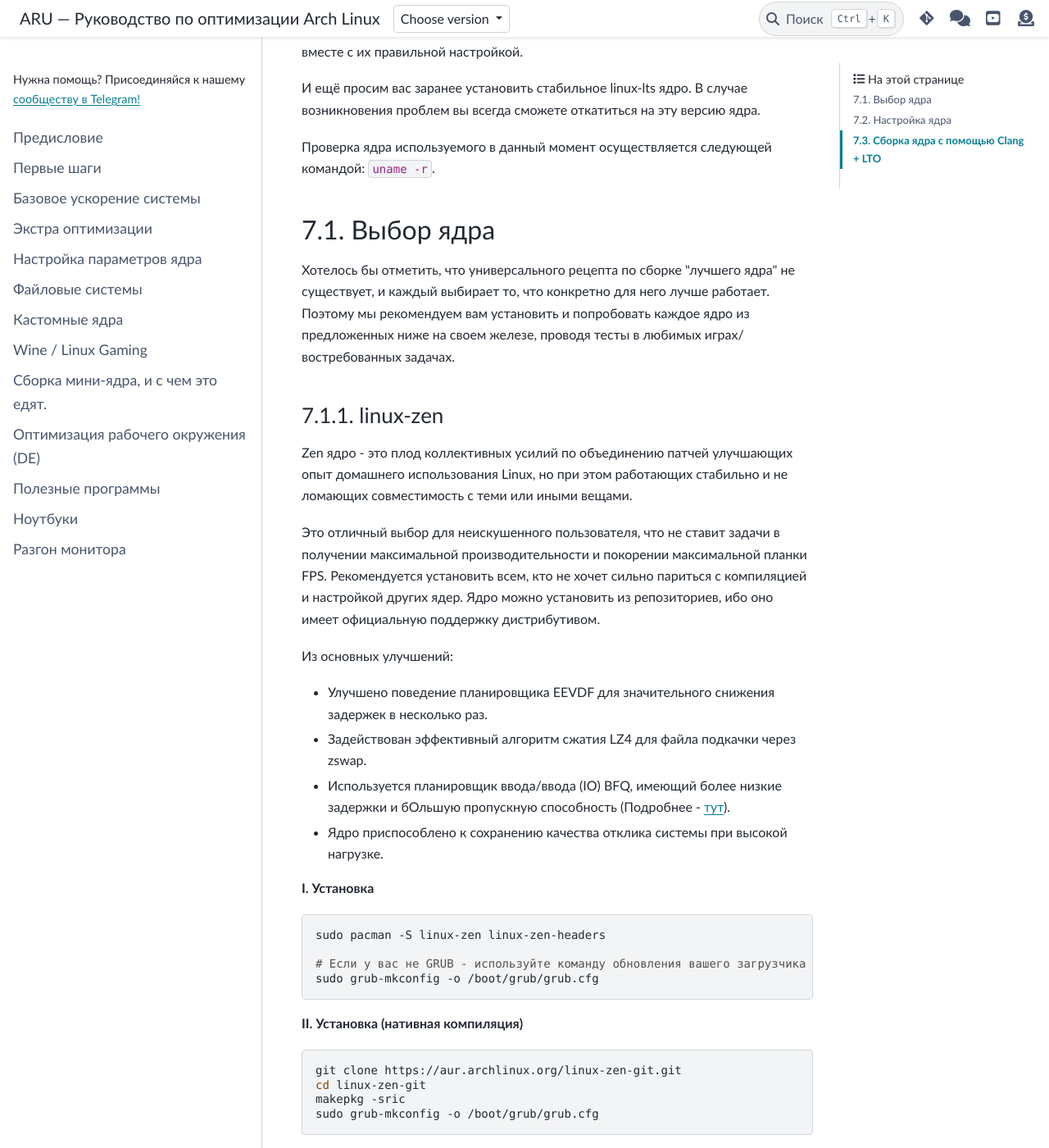
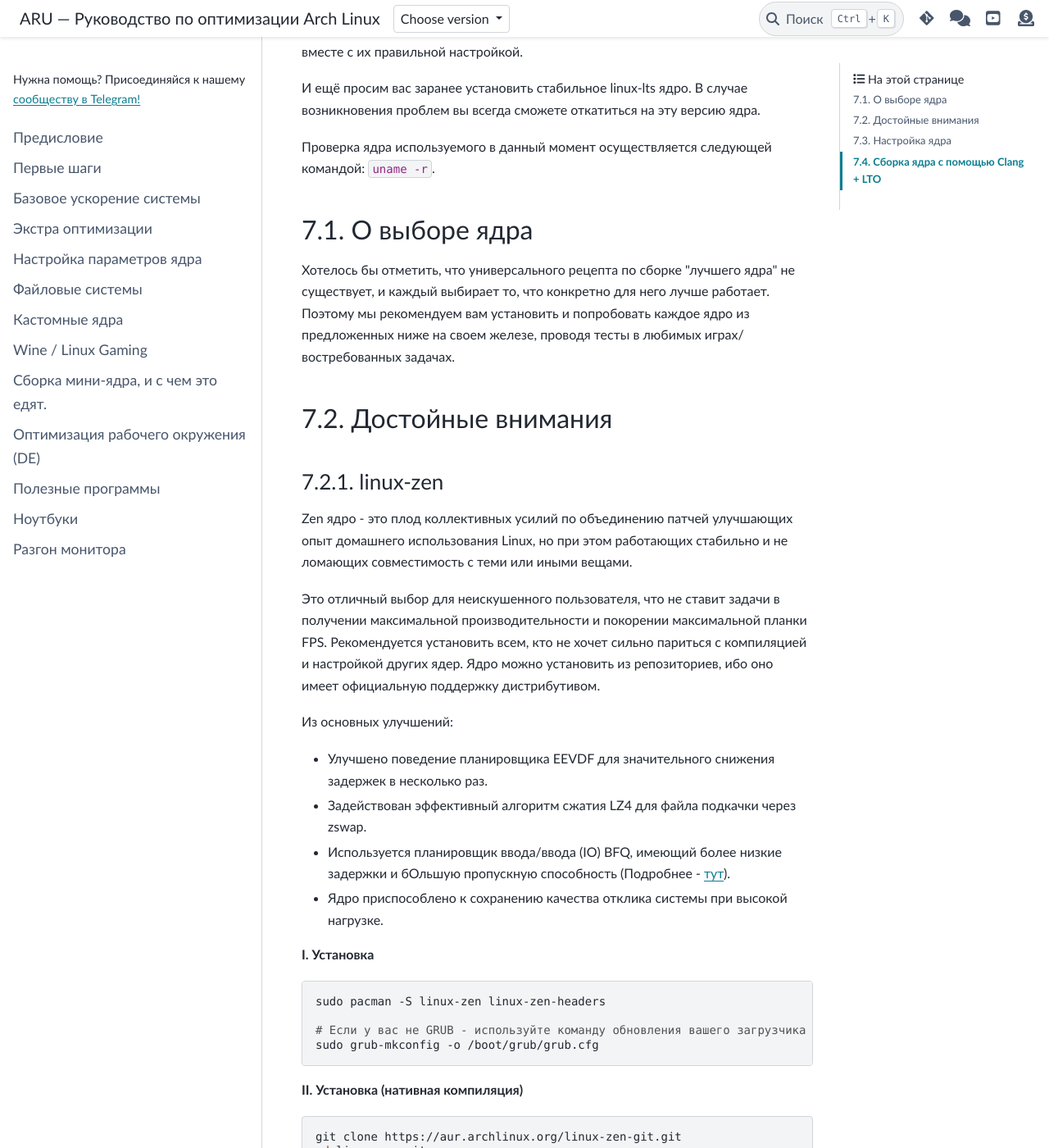
Before and after one commit to ventureoo/ARU, a Sphinx documentation site: the page built from docs/source/custom-kernels.rst, in a window 1280 px wide and 1400 px high, scrolled down 493 px. Shown: the whole window at 82% size. Built offline with Sphinx 7.4.7 and the PyData theme 0.15.4, drawn with Linux system fonts in a browser that asks for light colours; some of the changed text lies outside the part shown.

Commit message:
Обновить docs/source/custom-kernels.rst

```diff
--- a/docs/source/custom-kernels.rst
+++ b/docs/source/custom-kernels.rst
@@ -40,7 +40,7 @@
 .. _kernel_choose:
 
 =============
-Выбор ядра
+О выборе ядра
 =============
 
 Хотелось бы отметить, что универсального рецепта по сборке "лучшего
@@ -51,6 +51,10 @@
 
 .. index:: kernel, zen, native-compilation
 .. _linux-zen:
+
+=============
+Достойные внимания
+=============
 
 ----------
 linux-zen
```
